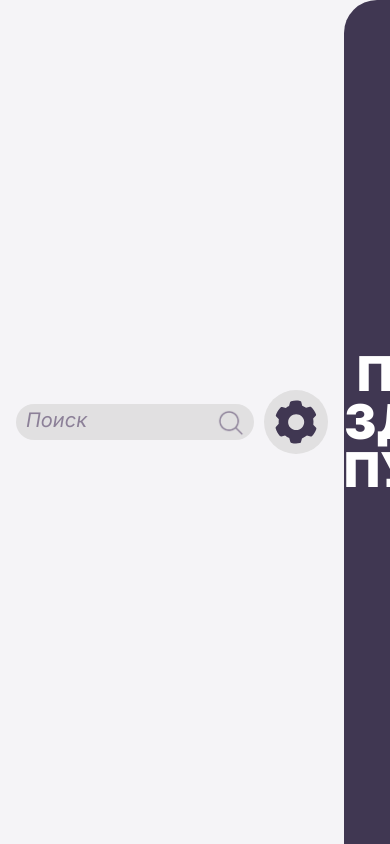
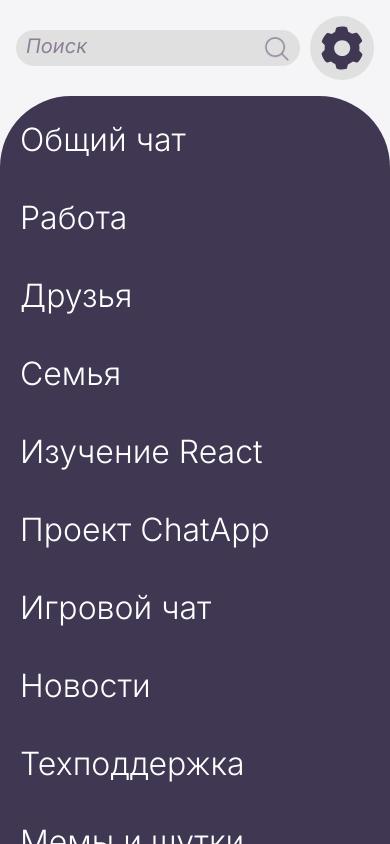
Before and after one commit to mast1f0/chat-react-frontend, a React (Vite) app: page / in a window 390 px wide. Built offline with nearby package versions, Linux system fonts and the light colour scheme; the HTML template or start-up script is replaced by a standard one.

Commit message:
aside update: added hovers, fixed mobile, test

```diff
--- a/src/components/elements/Aside.tsx
+++ b/src/components/elements/Aside.tsx
@@ -19,9 +19,15 @@ export default function Aside({ messages = [], onToggleMenu }: AsideProps) {
   const [screenSize, setScreenSize] = useState({ width: window.innerWidth, height: window.innerHeight });
   const sidebarRef = useRef<HTMLDivElement>(null);
   const [isResizing, setIsResizing] = useState(false);
+  const [selectedChat, setSelectedChat] = useState<string | null>(null);
   const [width, setWidth] = useState<number>(
     () => Number(localStorage.getItem("asideWidth")) || 413
   );
+
+  const handleChatClick = (chatId: string) => { //пока заглушечка
+    setSelectedChat(chatId);
+    console.log('Выбран чат:', chatId);
+  };
 
   const startResizing = useCallback(() => setIsResizing(true), []);
   const stopResizing = useCallback(() => setIsResizing(false), []);
@@ -70,13 +76,13 @@ export default function Aside({ messages = [], onToggleMenu }: AsideProps) {
 
   if (messages.length === 0)
     return (
-      <div className={`md:h-full flex-col flex md:flex-none`}>
+      <div className={`h-full flex-col flex md:flex-none`}>
         <div className={`md:pr-0 md:flex md:ml-auto md:items-center md:gap-[1px] md:mt-[10px] md:mb-[20px] hidden`}
           style={{ width: width }}>
           <SearchInput />
           <AddFriendButton onToggleMenu={onToggleMenu} />
         </div>
-        <div ref={sidebarRef} className="bg-[#403752] h-full md:ml-auto rounded-tl-[33px] md:rounded-tr-[0px] relative rounded-t-10px" style={{ width: screenSize.width <= 768 ? "100%" : `${width}px` }}>
+        <div ref={sidebarRef} className="bg-[#403752] h-full md:ml-auto rounded-t-[50px] md:rounded-tl-[33px] md:rounded-tr-[0px] relative rounded-t-10px" style={{ width: screenSize.width <= 768 ? "100%" : `${width}px` }}>
           <div className="flex justify-center items-center h-[100%]">
             <h1 className="text-[#fff] font-black text-5xl text-center select-none">
               ПОКА ЗДЕСЬ ПУСТО
@@ -88,16 +94,27 @@ export default function Aside({ messages = [], onToggleMenu }: AsideProps) {
     );
 
   return (
+    <div className={`h-full flex-col flex md:flex-none`}>
+      <div className={`md:pr-0 md:flex md:ml-auto md:items-center md:gap-[1px] md:mt-[10px] md:mb-[20px] hidden`}
+        style={{ width: width }}>
+        <SearchInput />
+        <AddFriendButton onToggleMenu={onToggleMenu} />
+      </div>
       <aside
         ref={sidebarRef}
-      className={`bg-[#403752] h-full ml-auto rounded-tl-[33px] relative flex flex-col p-2.5 overflow-y-auto gap-2.5 ${isResizing ? 'select-none' : 'select-auto'
+        className={`bg-[#403752] h-full md:ml-auto rounded-t-[50px] md:rounded-tl-[33px] md:rounded-tr-[0px] relative rounded-t-10px flex flex-col p-2.5 overflow-y-auto gap-2.5 custom-scrollbar ${isResizing ? 'select-none' : 'select-auto'
           }`}
-      style={{ width }}
+        style={{
+          width: screenSize.width <= 768 ? "100%" : `${width}px`,
+          borderRadius: screenSize.width <= 768 ? '71px' : undefined
+        }}
       >
         {messages.map((msg) => (
           <div
             key={msg.id}
-          className="text-white rounded-[12px] p-2.5 flex items-center gap-2.5"
+            onClick={() => handleChatClick(msg.id)}
+            className={`text-white rounded-[12px] p-2.5 flex items-center gap-2.5 cursor-pointer transition-all duration-200 hover:bg-[#F5F4F7] hover:rounded-r-4xl hover:text-[#403752] ${selectedChat === msg.id ? 'bg-white/20' : ''
+              }`}
           >
             <div style={{ flex: 1 }}>
               <strong className="text-[2rem] font-light">{msg.name}</strong>
@@ -106,5 +123,6 @@ export default function Aside({ messages = [], onToggleMenu }: AsideProps) {
         ))}
         <div onMouseDown={startResizing} style={resizerStyle} />
       </aside>
+    </div>
   );
 }
--- a/src/components/elements/header/Header.style.css
+++ b/src/components/elements/header/Header.style.css
@@ -7,6 +7,7 @@
     flex: 1;
     max-height: 80px;
     padding-inline: 20px;
+    flex: 1;
 }
 
 .header>* {
@@ -17,5 +18,6 @@
     .header {
         visibility: hidden;
         display: none;
+        flex: 0;
     }
 }
--- a/src/index.css
+++ b/src/index.css
@@ -2,16 +2,57 @@
 @import "tailwindcss";
 
 
-*{box-sizing:border-box}
-html,body,#root{height:100vh; overflow: hidden; --global-font-size: 16px;font-size: var(--global-font-size);
+* {
+    box-sizing: border-box
 }
 
-body{margin:0;background:#f5f4f7;font-family:Inter,system-ui,-apple-system,Segoe UI,Roboto,Helvetica,Arial}
+html,
+body,
+#root {
+    height: 100vh;
+    overflow: hidden;
+    --global-font-size: 16px;
+    font-size: var(--global-font-size);
+}
 
-input, input:focus, input::selection, input::placeholder{
+body {
+    margin: 0;
+    background: #f5f4f7;
+    font-family: Inter, system-ui, -apple-system, Segoe UI, Roboto, Helvetica, Arial
+}
+
+input,
+input:focus,
+input::selection,
+input::placeholder {
     color: #8C8098;
     font-size: 1.25rem;
     font-style: italic;
     outline: none;
     box-shadow: none;
 }
+
+.custom-scrollbar {
+    scrollbar-width: 10px;
+    scrollbar-color: #403752 #403752;
+}
+
+.custom-scrollbar::-webkit-scrollbar {
+    width: 8px;
+}
+
+.custom-scrollbar::-webkit-scrollbar-track {
+    background: #F5F4F7;
+    border-radius: 4px;
+}
+
+.custom-scrollbar::-webkit-scrollbar-thumb {
+    background: #F5F4F7;
+    border-radius: 4px;
+    border: 1px solid rgba(255, 255, 255, 0.1);
+    max-height: 10px;
+}
+
+.custom-scrollbar::-webkit-scrollbar-thumb:hover {
+    background: rgba(255, 255, 255, 0.1);
+}
--- a/src/pages/MainPage.tsx
+++ b/src/pages/MainPage.tsx
@@ -7,6 +7,25 @@ import { useEffect, useState } from "react";
 export default function MainPage() {
   const [screenSize, setScreenSize] = useState({ width: window.innerWidth, height: window.innerHeight });
   const [menuActive, setMenuActive] = useState(false);
+
+  // Тестовые данные для Aside
+  const testMessages = [
+    { id: "1", name: "Общий чат", owner_id: "admin" },
+    { id: "2", name: "Работа", owner_id: "user1" },
+    { id: "3", name: "Друзья", owner_id: "user2" },
+    { id: "4", name: "Семья", owner_id: "user3" },
+    { id: "5", name: "Изучение React", owner_id: "user4" },
+    { id: "6", name: "Проект ChatApp", owner_id: "user5" },
+    { id: "7", name: "Игровой чат", owner_id: "user6" },
+    { id: "8", name: "Новости", owner_id: "user7" },
+    { id: "9", name: "Техподдержка", owner_id: "support" },
+    { id: "10", name: "Мемы и шутки", owner_id: "user8" },
+    { id: "11", name: "Спорт", owner_id: "user9" },
+    { id: "12", name: "Музыка", owner_id: "user10" },
+    { id: "13", name: "Фильмы", owner_id: "user11" },
+    { id: "14", name: "Книги", owner_id: "user12" },
+    { id: "15", name: "Путешествия", owner_id: "user13" }
+  ];
 
   const toggleMenu = () => {
     setMenuActive(!menuActive);
@@ -48,12 +67,14 @@ export default function MainPage() {
     getChats();
   }, []);
   return (
-    <div className="flex h-screen">
-      <div className="flex flex-col flex-1">
+    <div className="flex h-full md:h-screen flex-col md:flex-row">
+      <div className="flex flex-col md:flex-1">
         <Header />
         {screenSize.width <= 768 ? null : <ChatSection />}
       </div>
-      <Aside onToggleMenu={toggleMenu} />
+      <div className="flex-1 md:flex-none">
+        <Aside messages={testMessages} onToggleMenu={toggleMenu} />
+      </div>
       <MeetFriendMenu
         isOpen={menuActive}
         onClose={() => setMenuActive(false)}
```
Lines whose indentation alone changed are shown as unchanged.
